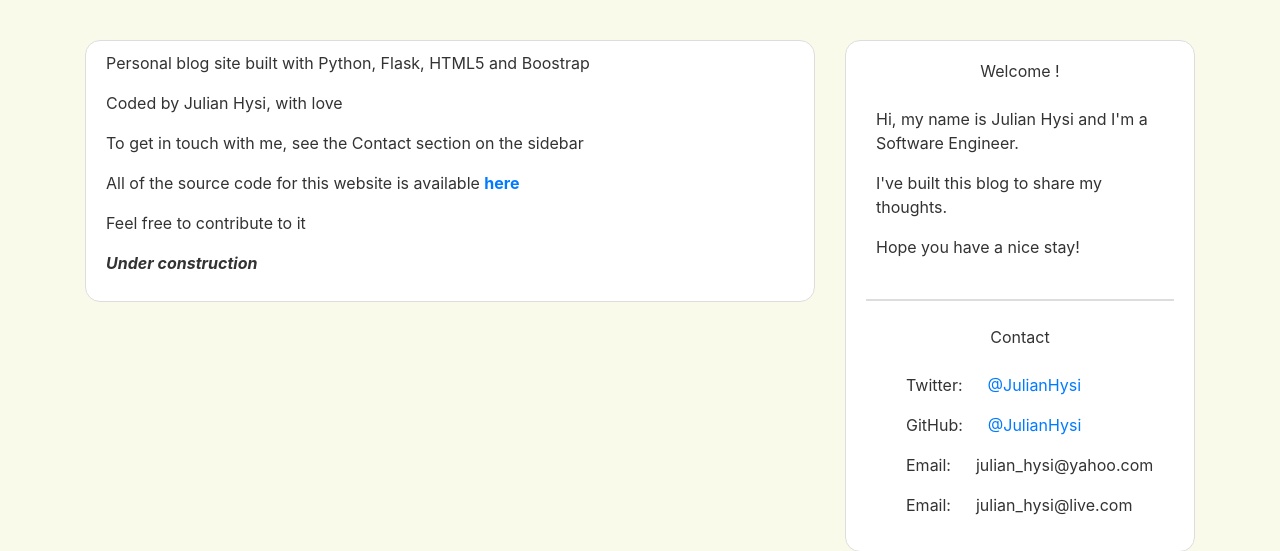
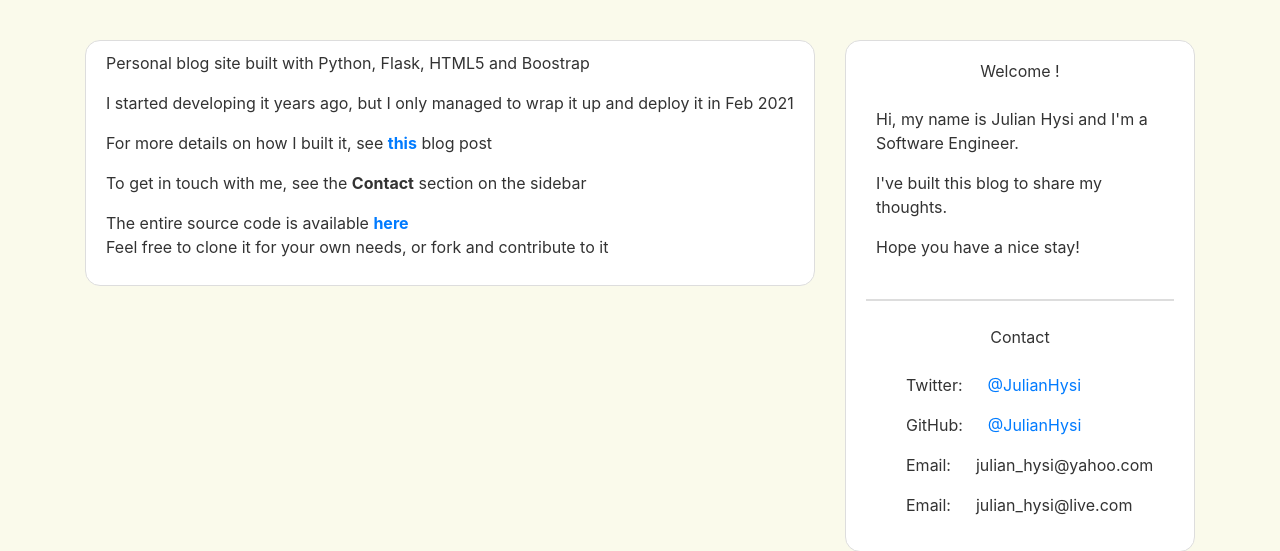
Before and after one commit to JulianHysi/personal-blog, a Flask app: page /about in a window 1280 px wide. Shown: the part 56-607 px from the top of the page. Run offline with Flask 2, Linux system fonts and the light colour scheme; data that the repository does not hold is empty; some libraries are stand-ins or nearby versions.

Commit message:
Update About contents

```diff
--- a/personal_blog/templates/main/about.html
+++ b/personal_blog/templates/main/about.html
@@ -3,11 +3,11 @@
 
 <article class="content-section">
     <p>Personal blog site built with Python, Flask, HTML5 and Boostrap</p>
-    <p>Coded by Julian Hysi, with love</p>
-    <p>To get in touch with me, see the Contact section on the sidebar</p>
-    <p>All of the source code for this website is available <a href="https://github.com/JulianHysi/personal-blog"><b>here</b></a></p>
-    <p>Feel free to contribute to it</p>
-    <p><i><b>Under construction</b></i></p>
+    <p>I started developing it years ago, but I only managed to wrap it up and deploy it in Feb 2021</p>
+    <p>For more details on how I built it, see <a href="#"><b>this</b></a> blog post</p>
+    <p>To get in touch with me, see the <b>Contact</b> section on the sidebar</p>
+    <p>The entire source code is available <a href="https://github.com/JulianHysi/personal_blog"><b>here</b></a><br>
+    Feel free to clone it for your own needs, or fork and contribute to it</p>
 </article>
 
 {% endblock content %}
```
